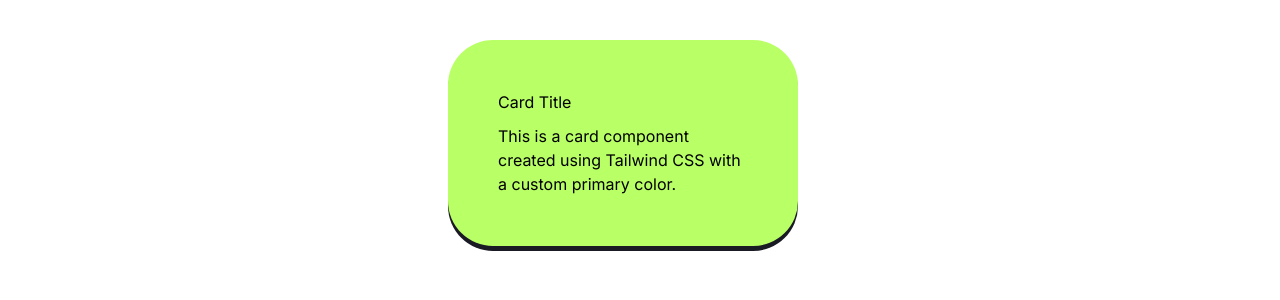
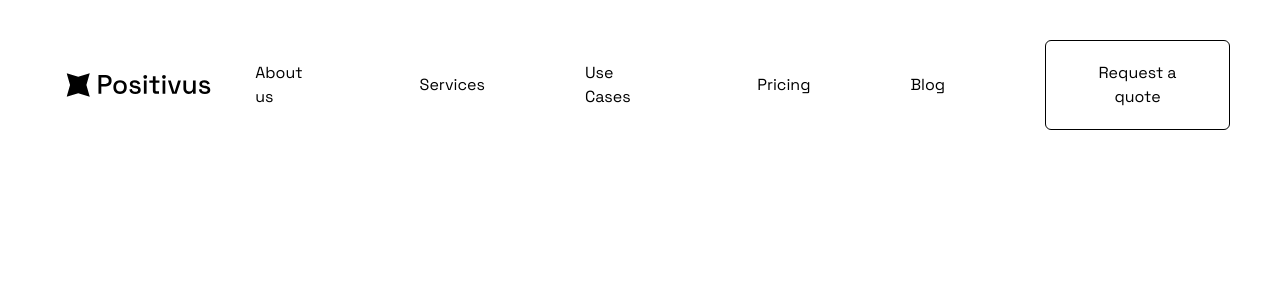
Before and after one commit to priyankashah3107/positivus, a Next.js app: page / in a window 1280 px wide. Shown: the top 300 px of the page. Built offline with nearby package versions, Linux system fonts and the light colour scheme.

Commit message:
feat: NavaBar

```diff
--- a/src/app/globals.css
+++ b/src/app/globals.css
@@ -30,6 +30,16 @@
   }
 } */
 
+
+.logo{
+  display: flex;
+width: 144px;
+height: 23.613px;
+padding-right: 0px;
+justify-content: center;
+align-items: flex-start;
+gap: 8.475px;
+}
 
 .homeh{
   color: #000;
--- a/src/app/layout.tsx
+++ b/src/app/layout.tsx
@@ -1,12 +1,12 @@
 import type { Metadata } from "next";
-import { Inter } from "next/font/google";
+import { Inter, Space_Grotesk  } from "next/font/google";
 import "./globals.css";
 
 const inter = Inter({ subsets: ["latin"] });
-
+const space_grotesk = Space_Grotesk({subsets: ["latin"]})
 export const metadata: Metadata = {
-  title: "Create Next App",
-  description: "Generated by create next app",
+  title: "Positivus",
+  description: "Frontend",
 };
 
 export default function RootLayout({
@@ -16,7 +16,7 @@ export default function RootLayout({
 }>) {
   return (
     <html lang="en">
-      <body className={inter.className}>{children}</body>
+      <body className={space_grotesk.className}>{children}</body>
     </html>
   );
 }
--- a/src/app/page.tsx
+++ b/src/app/page.tsx
@@ -1,16 +1,12 @@
+import Navbar from '@/components/Navbar'
 import React from 'react'
 
 const page = () => {
   return (
    <>
-    <div className="max-w-sm mx-auto mt-10">
-    <div className="card">
-      <h2 className="card-title">Card Title</h2>
-      <p className="card-text">
-        This is a card component created using Tailwind CSS with a custom primary color.
-      </p>
+    <div>
+      <Navbar />
     </div>
-  </div>
    </>
   )
 }
--- /dev/null
+++ b/src/components/Button.jsx
@@ -0,0 +1,13 @@
+"use client"
+import React from 'react'
+
+const Button = ({value}) => {
+  return (
+    <>
+     <button className=' bg-white border border-black text-black rounded-md pt-[20px] pb-[20px]
+     pl-[35px] pr-[35px] '>{value}</button>
+    </>
+  )
+}
+
+export default Button;
--- a/src/components/Navbar.tsx
+++ b/src/components/Navbar.tsx
@@ -1,9 +1,82 @@
-import React from 'react'
+"use client"
+import React, { useState } from 'react';
+import Image from 'next/image';
+import Button from "@/components/Button"
+const nav = [
+  { id: 1, name: "About us" },
+  { id: 2, name: "Services" },
+  { id: 3, name: "Use Cases" },
+  { id: 4, name: "Pricing" },
+  { id: 5, name: "Blog" },
+  { id: 6, name:  <Button value={"Request a quote"}/>  },
+
+];
 
 const Navbar = () => {
+  const [menuOpen, setMenuOpen] = useState(false);
+
   return (
-    <div>Navbar</div>
-  )
-}
+    <div className="relative cursor-pointer ">
+      <div className="flex items-center justify-between  p-4 pl-6  lg:pl-8 lg:p-10">
+          <Image src={"/logo.svg"} alt='img'
+           width={10}
+           height={2}
+          className="logo lg:w-[219px] h-[36px]"/>
+        <div className="lg:hidden">
+          <button onClick={() => setMenuOpen(!menuOpen)}>
+            {menuOpen ? (
+              <svg
+                className="w-10 h-10"
+                fill="none"
+                stroke="currentColor"
+                viewBox="0 0 24 24"
+                xmlns="http://www.w3.org/2000/svg"
+              >
+                <path
+                  strokeLinecap="round"
+                  strokeLinejoin="round"
+                  strokeWidth="2"
+                  d="M6 18L18 6M6 6l12 12"
+                />
+              </svg>
+            ) : (
+              <svg
+                className="w-10 h-10"
+                fill="none"
+                stroke="currentColor"
+                viewBox="0 0 24 24"
+                xmlns="http://www.w3.org/2000/svg"
+              >
+                <path
+                  strokeLinecap="round"
+                  strokeLinejoin="round"
+                  strokeWidth="2"
+                  d="M4 6h16M4 12h16M4 18h16"
+                />
+              </svg>
+            )}
+          </button>
+        </div>
+        <nav className="hidden lg:flex lg:flex-row justify-center items-center  lg:gap-20">
+          {nav.map((item) => (
+            <p key={item.id} className="nav  lg:px-2.5">
+              {item.name}
+            </p>
+          ))}
+        </nav>
+      </div>
 
-export default Navbar
+      {menuOpen && (
+        <nav className="lg:hidden absolute top-full left-16 w-screen bg-white backdrop-blur-lg shadow-lg border border-white border-opacity-10">
+          {nav.map((item) => (
+            <div key={item.id} className="p-4 border-b border-white border-opacity-20">
+              <p className="nav">{item.name}</p>
+            </div>
+          ))}
+        </nav>
+      )}
+    </div>
+  );
+};
+
+export default Navbar;
```
